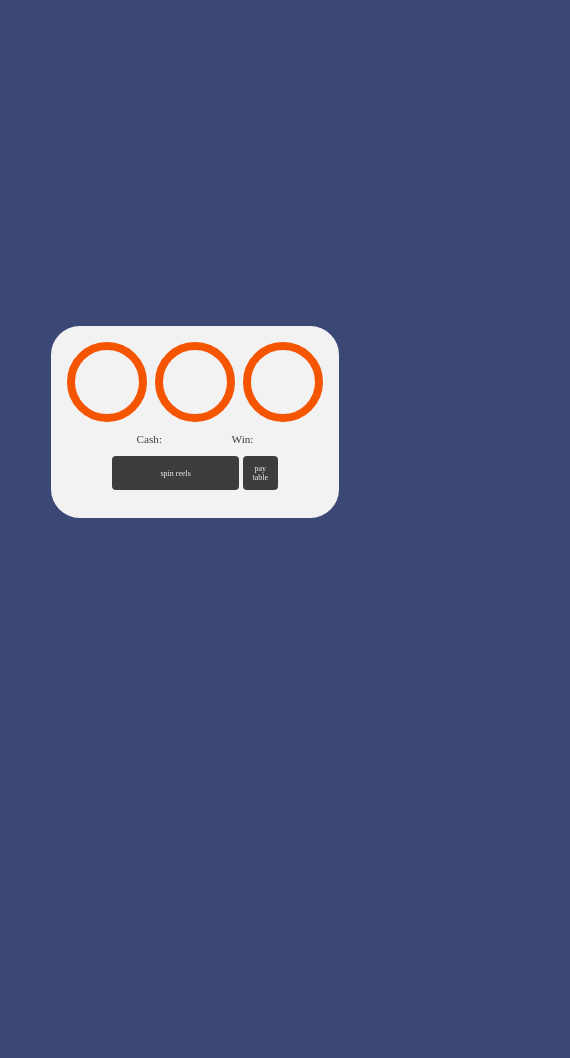
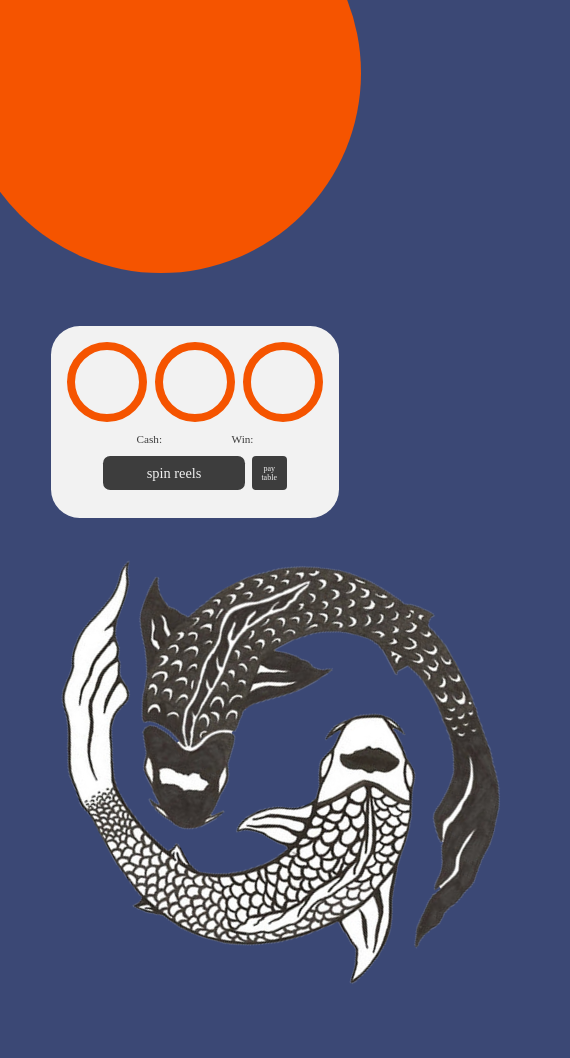
Before and after one commit to didarie/slot_machine, a plain HTML site: page index.html in a window 390 px wide. Shown: the whole page, 570 px wide, since content can reach past the window. Before the commit the page ends 844 px from the top, so only its background shows below. Drawn offline with Linux system fonts and the light colour scheme; a web font is replaced by a local one.

Commit message:
add background

```diff
--- a/index.html
+++ b/index.html
@@ -13,8 +13,8 @@
 </head>
 
 <body>
-    <!-- <div class="sun"></div>
-    <img class="fish" src="./resources/img/fish.png"/> -->
+    <div class="sun"></div>
+    <img class="fish" src="./resources/img/fish.png"/>
     <div id="game-field">
         <div id="game">
             <div id="reels">
--- a/resources/css/style.css
+++ b/resources/css/style.css
@@ -10,7 +10,7 @@ body {
     font-family: "Yuji Syuku", serif;
 }
 
-/*.sun {
+.sun {
     background-color: #F55400;
     border-radius: 100%;
     position: absolute;
@@ -18,6 +18,7 @@ body {
     left: -5%;
     width: 25em;
     height: 25em;
+    transition: all 0.5s ease;
 }
 
 .fish {
@@ -27,10 +28,12 @@ body {
     transform: rotate(18deg);
     max-width: 80%;
     max-height: 80%;
-}*/
+    transition: all 0.5s ease;
+}
 
 #game-field {
     display: block;
+    position: relative;
     background-color: #F2F2F2;
     width: 37em;
     height: 21em;
@@ -174,6 +177,21 @@ th, td {
 }
 
 @media only screen and (max-width: 700px) {
+    .sun {
+        position: absolute;
+        top: -25%;
+        left: -10%;
+    }
+
+    .fish {
+        position: absolute;
+        top: 65%;
+        left: 40%;
+        transform: rotate(62deg);
+        max-width: 30em;
+        max-height: 30em;
+    }
+
     #game-field {
         width: 16em;
         height: 10em;
@@ -190,9 +208,9 @@ th, td {
     }
 
     #button1 {
-        font-size: 0.5rem;
+        font-size: 0.9rem;
         margin-right: 0.5em;
-        padding: 1em 6em;
+        padding: 0.5em 3em;
     }
 
     #button2 {
@@ -216,3 +234,20 @@ th, td {
     }
 
 }
+
+@media only screen and (max-width: 450px) {
+    .sun {
+        position: absolute;
+        top: -15%;
+        left: -10%;
+    }
+
+    .fish {
+        position: absolute;
+        top: 65%;
+        left: 10%;
+        transform: rotate(62deg);
+        max-width: 30em;
+        max-height: 30em;
+    }
+}
```
